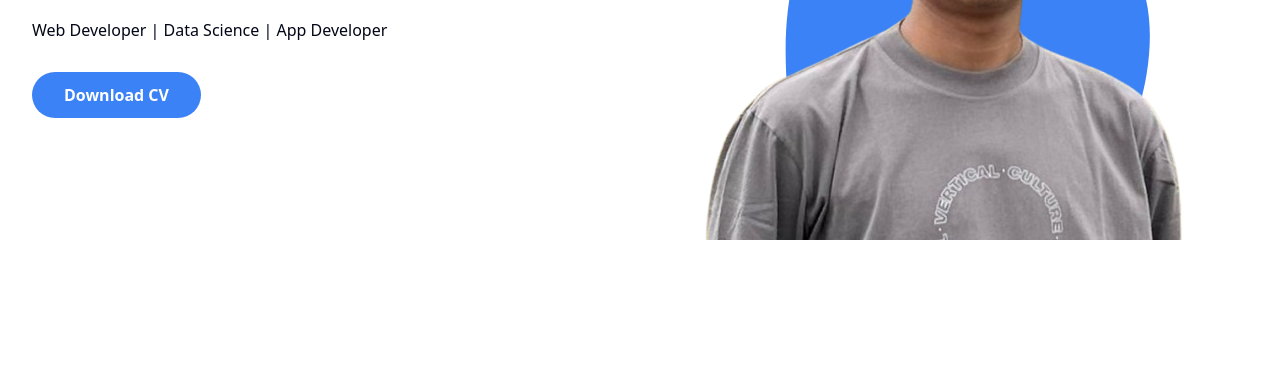
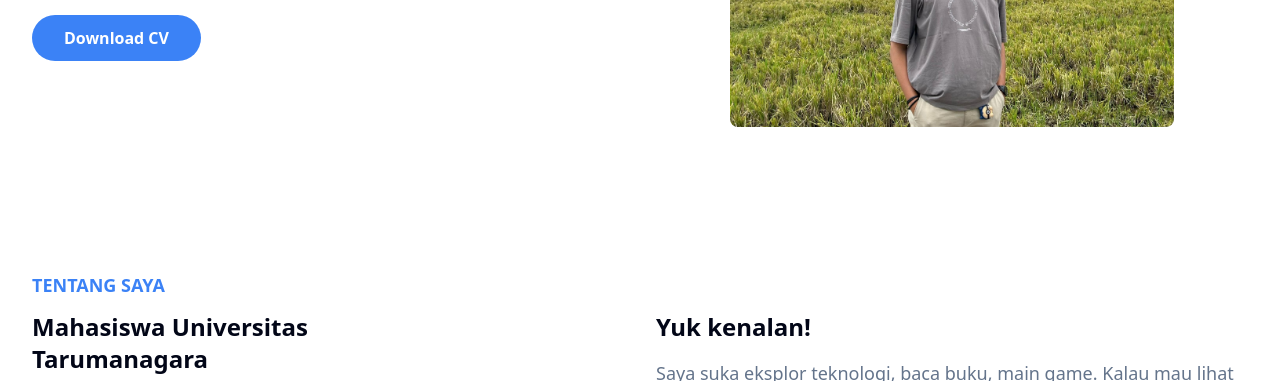
Before and after one commit to Daflah/Portofolio-Daflah, a website: page index.html in a window 1280 px wide. Shown: the part 433-814 px from the top of the page. Drawn offline with Linux system fonts and the light colour scheme.

Commit message:
Benarkan fotonya

```diff
--- a/index.html
+++ b/index.html
@@ -55,19 +55,15 @@
             <div class="flex flex-wrap">
                 <div class="w-full self-center px-4 lg:w-1/2">
                     <h1 class="text-base font-semibold text-primary md:text-xl">Halo semua! 🙌, saya <span class="block font-bold text-dark text-4xl mt-1 lg:text-5xl">Daflah Tsany Gusra</span></h1>
-                    <h2 class="font medium text-dark text-lg mb-5 lg:text-2xl mt-2">Jurusan Teknologi Informasi - <span class="text-primary">Universitas Tarumanagara</span></h2>
+                    <h2 class="font-medium text-dark text-lg mb-5 lg:text-2xl mt-2">Jurusan Teknologi Informasi - <span class="text-primary">Universitas Tarumanagara</span></h2>
                     <p class="font-medium text-dark mb-10 leading-relaxed">Web Developer | Data Science | App Developer</p>
 
                     <a href="./CV/Daflah Tsany Gusra - CV .pdf" class="text-base font-semibold text-white bg-primary py-3 px-8 rounded-full hover:shadow-lg hover:opacity-75 transition duration-300 ease-in-out">Download CV</a>
                 </div>
                 <div class="w-full self-end px-4 lg:w-1/2">
-                    <div class="relative mt-10 lg:mt-9 lg:right-0">
-                        <img src="./img/dapsawah-removebg.png" alt="Daflah Tsany Gusra" class="max-w-full mx-auto"/>
-                        <span class="absolute -bottom-1.5 -z-10 left-1/2 -translate-x-1/2">
-                            <svg width="400" height="400" viewBox="0 0 200 200" xmlns="http://www.w3.org/2000/svg">
-                                <path fill="#3b82f6" d="M43.9,-68.2C58.8,-58.7,74.2,-49.8,82.3,-36.3C90.4,-22.9,91.3,-4.8,88.5,12.5C85.7,29.9,79.3,46.6,67.8,57.2C56.2,67.8,39.4,72.3,22.9,76.6C6.4,80.8,-9.9,84.8,-25.3,82.1C-40.8,79.5,-55.5,70.1,-64,57.2C-72.4,44.2,-74.7,27.6,-75.4,11.8C-76.1,-4,-75.3,-19,-71.1,-34.3C-67,-49.7,-59.6,-65.4,-47.2,-76.1C-34.8,-86.8,-17.4,-92.5,-1.5,-90.2C14.5,-88,28.9,-77.8,43.9,-68.2Z" transform="translate(100 100) scale(1.1)" />
-                              </svg>
-                        </span>
+                    <div class="relative mt-20 lg:mt-0 lg:right-0">
+                        <br>
+                        <img src="./img/daflahsawa-noremovebg.jpg" alt="Daflah Tsany Gusra" class="max-w-xl mx-auto rounded-lg w-3/4"/>
                     </div>
                 </div>
             </div>
```
Also changed, not shown: src/output.css.
